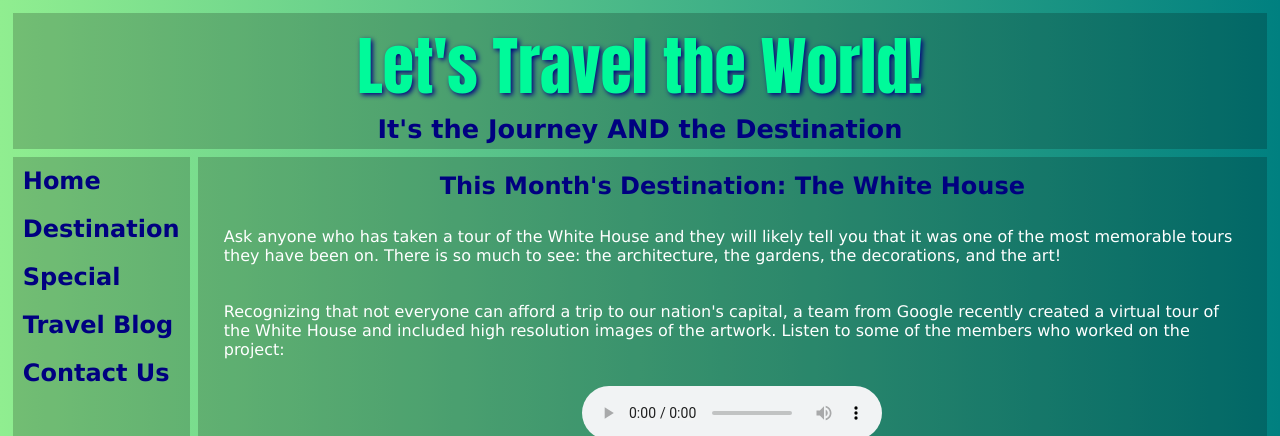
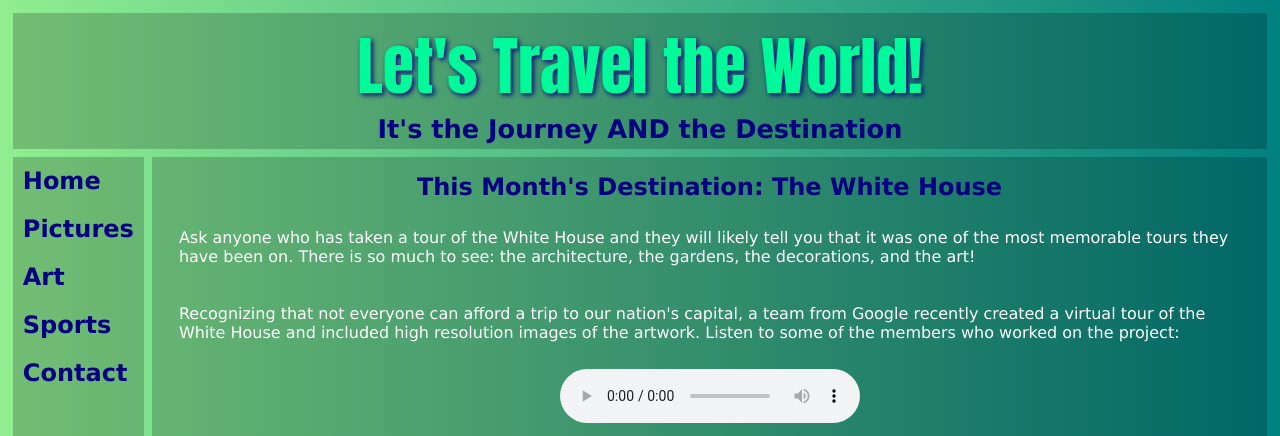
Before and after one commit to Ashleyduffy/Final, a plain HTML site: page picture.html in a window 1280 px wide. Shown: the top 436 px of the page. Drawn offline with nearby package versions, Linux system fonts and the light colour scheme.

Commit message:
Update picture.html

```diff
--- a/picture.html
+++ b/picture.html
@@ -18,11 +18,11 @@
     <nav id="flex-nav">
 <a href="#" class="toggleNav">&#9776; Menu</a> <!--This will only be visible less than 480px wide-->
         <ul>
-        <li><a href="index.html">Home</a></li>
-        <li><a href="destination.html">Destination</a></li>
-        <li><a href="special.html">Special</a></li>
-        <li><a href="blog.html">Travel Blog</a></li>
-        <li><a href="contact.html">Contact Us</a></li>
+         <li><a href="index.html">Home</a></li>
+        <li><a href="picture.html">Pictures</a></li>
+        <li><a href="art.html">Art</a></li>
+        <li><a href="sports.html">Sports</a></li>
+        <li><a href="contact.html">Contact</a></li>
        </ul>
     </nav>
     <main>
```
